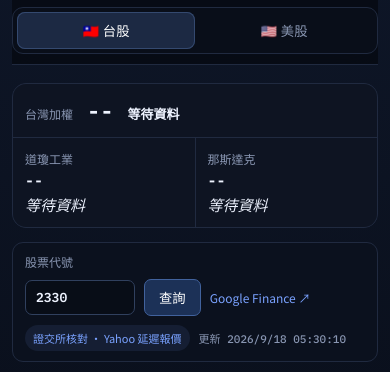
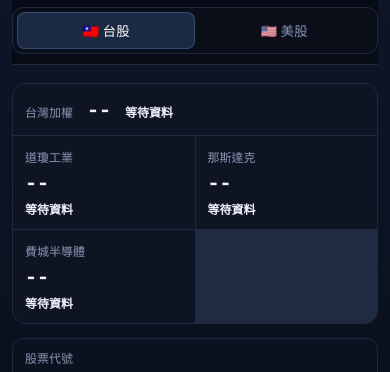
Before and after one commit to labr999/dual-market-ai-radar, a plain HTML site: page index.html in a window 390 px wide. Shown: the part 52-424 px from the top of the page. Drawn offline with Linux system fonts and the light colour scheme; no server answers.

Commit message:
Add homepage indices and six watchlist groups

```diff
--- a/live.css
+++ b/live.css
@@ -1 +1,2 @@
 .quote-search{display:flex;align-items:center;gap:9px;margin-top:14px;padding:10px 12px;background:#0b111e;border:1px solid var(--border);border-radius:11px}.quote-search label{font-size:12px;color:var(--muted)}.quote-search input{width:110px;border:1px solid #30405e;background:#080d17;color:var(--text);border-radius:7px;padding:8px 10px;font:600 13px 'IBM Plex Mono';text-transform:uppercase}.quote-search button{border:1px solid #41629d;background:#1c3157;color:#fff;border-radius:7px;padding:8px 14px;font:600 12px inherit;cursor:pointer}.feed-pill{font-size:11px;padding:5px 8px;border-radius:999px}.feed-pill.loading{color:var(--amber);background:#f6c96018}.feed-pill.live{color:var(--green);background:#56e09b18}.feed-pill.delayed{color:var(--blue);background:#7aa2ff18}.feed-pill.error{color:var(--red);background:#ff6b7218}#lastUpdated{font:500 11px 'IBM Plex Mono';color:var(--muted)}#googleLink{margin-left:auto;color:var(--blue);text-decoration:none;font-size:12px}@media(max-width:700px){.quote-search{flex-wrap:wrap}.quote-search label{width:100%}#googleLink{margin-left:0}.feed-pill{order:4}#lastUpdated{order:5}}
+.index-board{grid-template-columns:repeat(4,1fr)}.index-card em{font:600 12px 'IBM Plex Mono';font-style:normal}.index-card strong,.index-card b{font:600 20px 'IBM Plex Mono'}.watch-tabs{display:flex;gap:6px;overflow-x:auto;padding-bottom:8px}.watch-tab{white-space:nowrap;border:1px solid var(--border);background:#0a101b;color:var(--muted);border-radius:7px;padding:7px 10px;font:600 11px inherit;cursor:pointer}.watch-tab.active{background:#223555;border-color:#5074ae;color:#fff}.watch-add{display:flex;gap:7px;margin:4px 0 7px}.watch-add input{flex:1;min-width:0;background:#080d17;border:1px solid var(--border);border-radius:7px;color:var(--text);padding:8px 10px;font:600 12px 'IBM Plex Mono';text-transform:uppercase}.watch-add button{border:1px solid #34578c;background:#172a49;color:var(--blue);border-radius:7px;padding:7px 11px;font:600 11px inherit;cursor:pointer}.stock-row{grid-template-columns:1.2fr .7fr .7fr auto}.remove-stock{border:0;background:transparent;color:#65728d;font-size:16px;cursor:pointer}.remove-stock:hover{color:var(--red)}@media(max-width:700px){.index-board{grid-template-columns:1fr 1fr}.ticker-strip.index-board>div{display:flex}.stock-row{grid-template-columns:1.2fr .7fr .7fr auto}}
```
